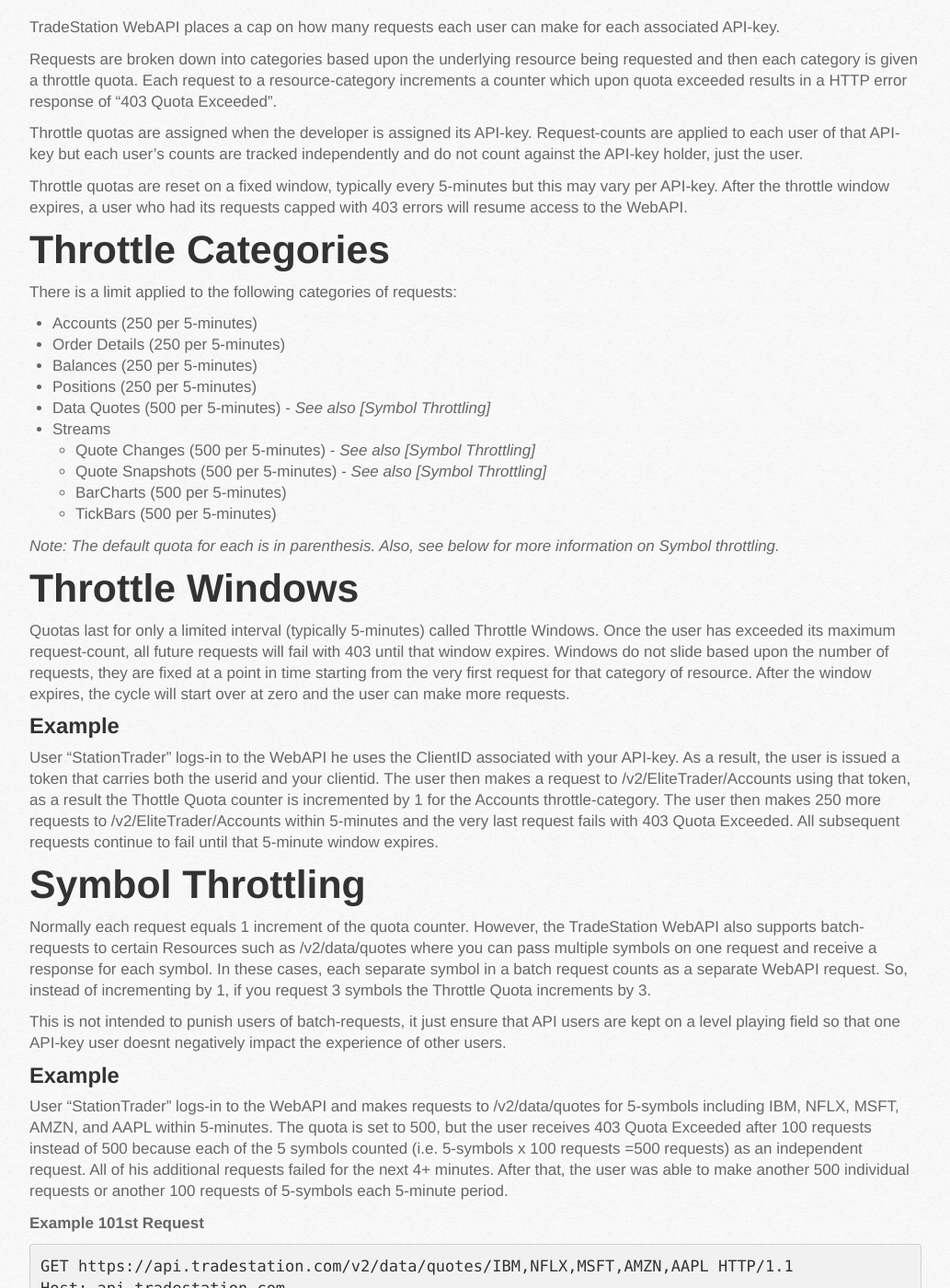
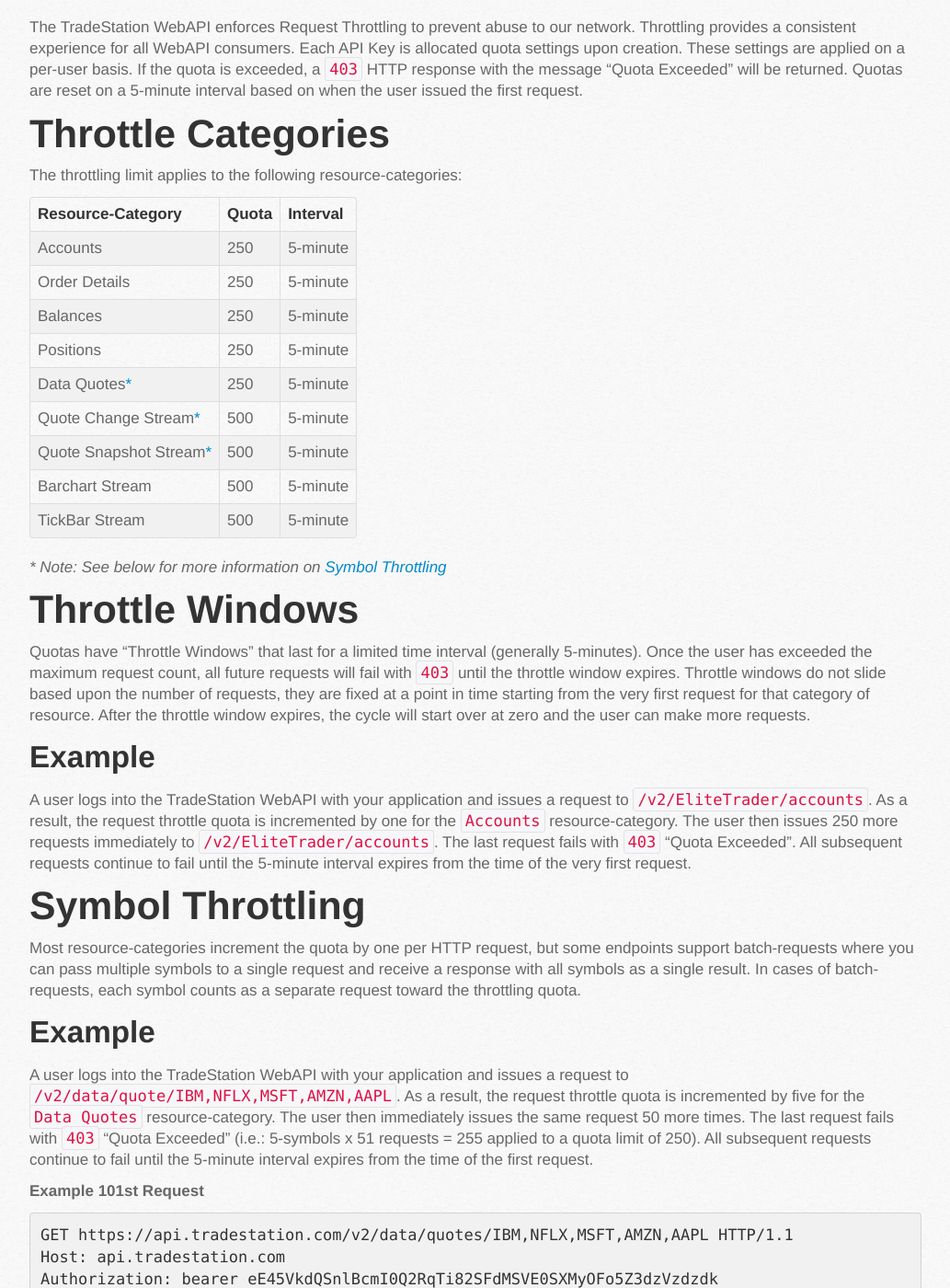
Before and after one commit to tradestation/webapi-docs, a Jekyll site: the page built from en/getting-started/request-throttling.md, in a window 1280 px wide and 1400 px high, scrolled down 400 px. Shown: the whole window at 92% size, without its empty margins (108-1141 px from the left). Built offline with Jekyll 4.4.1, drawn with Linux system fonts in a browser that asks for light colours; nearby versions of some CDN libraries.

Commit message:
Update verbiage for Request Throttling

```diff
--- a/en/getting-started/request-throttling.md
+++ b/en/getting-started/request-throttling.md
@@ -6,61 +6,55 @@
 weight: 3
 ---
 
-TradeStation WebAPI places a cap on how many requests each user can make for each associated API-key.
+The TradeStation WebAPI enforces Request Throttling to prevent abuse to our network. Throttling provides a consistent experience for all WebAPI consumers. Each API Key is allocated quota settings upon creation. These settings are applied on a per-user basis. If the quota is exceeded, a `403` HTTP response with the message "Quota Exceeded" will be returned. Quotas are reset on a 5-minute interval based on when the user issued the first request.
 
-Requests are broken down into categories based upon the underlying resource being requested and then each category is given a throttle quota.  Each request to a resource-category increments a counter which upon quota exceeded results in a HTTP error response of "403 Quota Exceeded".
+## Throttle Categories
 
-Throttle quotas are assigned when the developer is assigned its API-key.  Request-counts are applied to each user of that API-key but each user's counts are tracked independently and do not count against the API-key holder, just the user.
+The throttling limit applies to the following resource-categories:
 
-Throttle quotas are reset on a fixed window, typically every 5-minutes but this may vary per API-key.  After the throttle window expires, a user who had its requests capped with 403 errors will resume access to the WebAPI.
+| Resource-Category                             | Quota | Interval |
+| --------------------------------------------- | ----- | -------- |
+| Accounts                                      | 250   | 5-minute |
+| Order Details                                 | 250   | 5-minute |
+| Balances                                      | 250   | 5-minute |
+| Positions                                     | 250   | 5-minute |
+| Data Quotes[\*](#symbol_throttling)           | 250   | 5-minute |
+| Quote Change Stream[\*](#symbol_throttling)   | 500   | 5-minute |
+| Quote Snapshot Stream[\*](#symbol_throttling) | 500   | 5-minute |
+| Barchart Stream                               | 500   | 5-minute |
+| TickBar Stream                                | 500   | 5-minute |
 
-##Throttle Categories
-There is a limit applied to the following categories of requests:
+*\* Note: See below for more information on [Symbol Throttling](#symbol_throttling)*
 
-* Accounts (250 per 5-minutes)
-* Order Details (250 per 5-minutes)
-* Balances (250 per 5-minutes)
-* Positions (250 per 5-minutes)
-* Data Quotes (500 per 5-minutes)  - *See also [Symbol Throttling]*
-* Streams
-  * Quote Changes (500 per 5-minutes)  - *See also [Symbol Throttling]*
-  * Quote Snapshots (500 per 5-minutes) - *See also [Symbol Throttling]*
-  * BarCharts (500 per 5-minutes)
-  * TickBars (500 per 5-minutes)
+## Throttle Windows
 
-*Note: The default quota for each is in parenthesis.  Also, see below for more information on Symbol throttling.*
+Quotas have "Throttle Windows" that last for a limited time interval (generally 5-minutes). Once the user has exceeded the maximum request count, all future requests will fail with `403` until the throttle window expires.  Throttle windows do not slide based upon the number of requests, they are fixed at a point in time starting from the very first request for that category of resource.  After the throttle window expires, the cycle will start over at zero and the user can make more requests.
 
-##Throttle Windows
+### Example
 
-Quotas last for only a limited interval (typically 5-minutes) called Throttle Windows. Once the user has exceeded its maximum request-count, all future requests will fail with 403 until that window expires.  Windows do not slide based upon the number of requests, they are fixed at a point in time starting from the very first request for that category of resource.  After the window expires, the cycle will start over at zero and the user can make more requests.
+A user logs into the TradeStation WebAPI with your application and issues a request to `/v2/EliteTrader/accounts`. As a result, the request throttle quota is incremented by one for the `Accounts` resource-category. The user then issues 250 more requests immediately to `/v2/EliteTrader/accounts`. The last request fails with `403` "Quota Exceeded". All subsequent requests continue to fail until the 5-minute interval expires from the time of the very first request.
 
-####Example
+## Symbol Throttling
 
-User "StationTrader" logs-in to the WebAPI he uses the ClientID associated with your API-key.  As a result, the user is issued a token that carries both the userid and your clientid.  The user then makes a request to /v2/EliteTrader/Accounts using that token, as a result the Thottle Quota counter is incremented by 1 for the Accounts throttle-category. The user then makes 250 more requests to /v2/EliteTrader/Accounts within 5-minutes and the very last request fails with 403 Quota Exceeded.   All subsequent requests continue to fail until that 5-minute window expires.
+Most resource-categories increment the quota by one per HTTP request, but some endpoints support batch-requests where you can pass multiple symbols to a single request and receive a response with all symbols as a single result. In cases of batch-requests, each symbol counts as a separate request toward the throttling quota.
 
-##Symbol Throttling
+### Example
 
-Normally each request equals 1 increment of the quota counter.  However, the TradeStation WebAPI also supports batch-requests to certain Resources such as /v2/data/quotes where you can pass multiple symbols on one request and receive a response for each symbol.  In these cases, each separate symbol in a batch request counts as a separate WebAPI request.  So, instead of incrementing by 1, if you request 3 symbols the Throttle Quota increments by 3.
-
-This is not intended to punish users of batch-requests, it just ensure that API users are kept on a level playing field so that one API-key user doesnt negatively impact the experience of other users.
-
-####Example
-
-User "StationTrader" logs-in to the WebAPI and makes requests to /v2/data/quotes for 5-symbols including IBM, NFLX, MSFT, AMZN, and AAPL within 5-minutes.  The quota is set to 500, but the user receives 403 Quota Exceeded after 100 requests instead of 500 because each of the 5 symbols counted (i.e. 5-symbols x 100 requests =500 requests) as an independent request.  All of his additional requests failed for the next 4+ minutes.  After that, the user was able to make another 500 individual requests or another 100 requests of 5-symbols each 5-minute period.
+A user logs into the TradeStation WebAPI with your application and issues a request to `/v2/data/quote/IBM,NFLX,MSFT,AMZN,AAPL`. As a result, the request throttle quota is incremented by five for the `Data Quotes` resource-category. The user then immediately issues the same request 50 more times. The last request fails with `403` "Quota Exceeded" (i.e.: 5-symbols x 51 requests = 255 applied to a quota limit of 250). All subsequent requests continue to fail until the 5-minute interval expires from the time of the first request.
 
 **Example 101st Request**
 
     GET https://api.tradestation.com/v2/data/quotes/IBM,NFLX,MSFT,AMZN,AAPL HTTP/1.1
     Host: api.tradestation.com
-	Authorization: bearer eE45VkdQSnlBcmI0Q2RqTi82SFdMSVE0SXMyOFo5Z3dzVzdzdk
-	Accept: application/json
+    Authorization: bearer eE45VkdQSnlBcmI0Q2RqTi82SFdMSVE0SXMyOFo5Z3dzVzdzdk
+    Accept: application/json
 
 **Example Failed Response**
 
-	HTTP/1.1 403 Quota Exceeded
+    HTTP/1.1 403 Quota Exceeded
     Content-Length: 15
     Server: Microsoft-IIS/7.5
     X-AspNet-Version: 4.0.30319
     Date: Tue, 06 Dec 2011 20:50:32 GMT
 
-	<html><body>Quota Exceeded</body></html>
+    <html><body>Quota Exceeded</body></html>
```
Also changed, not shown: en/getting-started/error-handling.md (+1 -1 lines), en/getting-started/jsonp.md (+1 -1 lines), en/getting-started/response-formats.md (+1 -1 lines).
